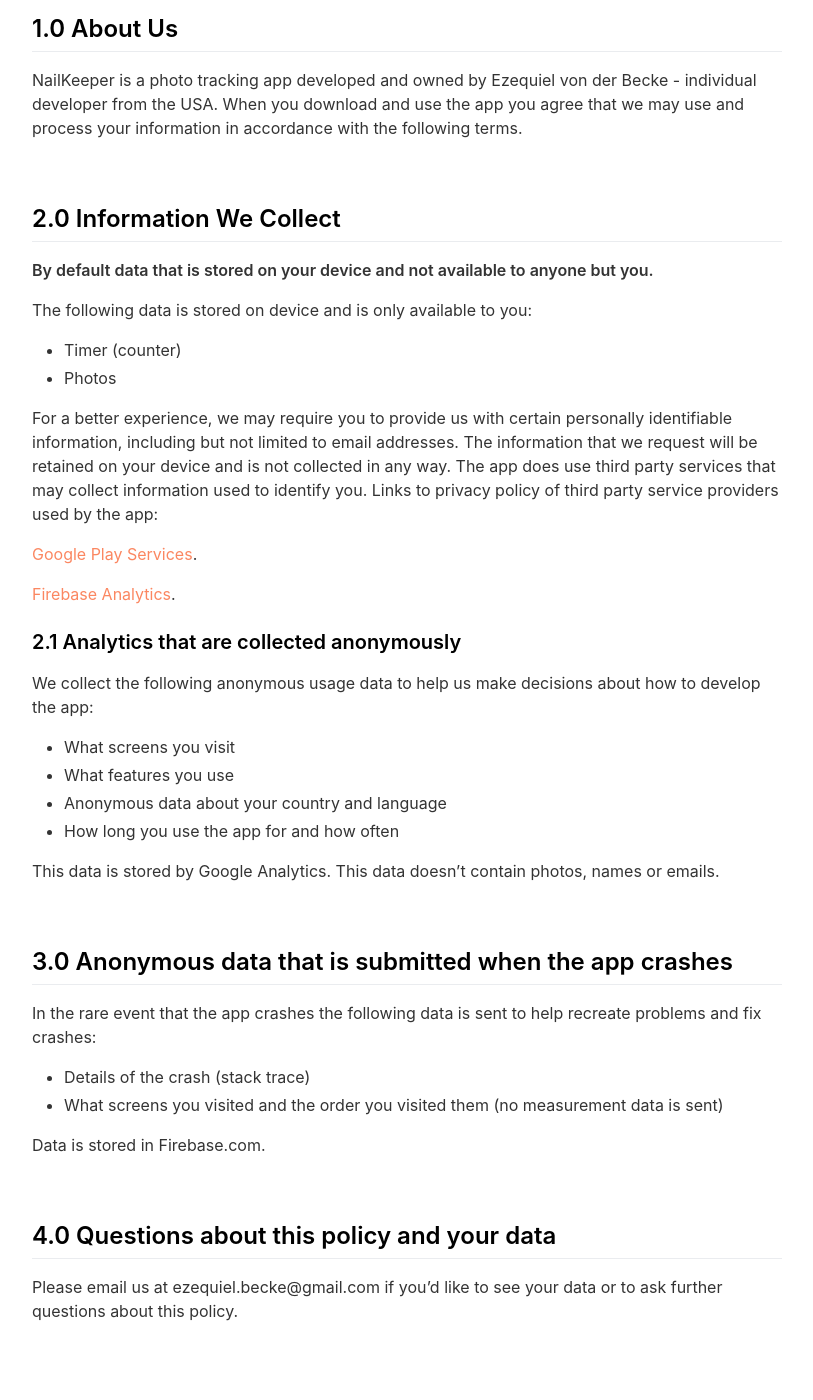
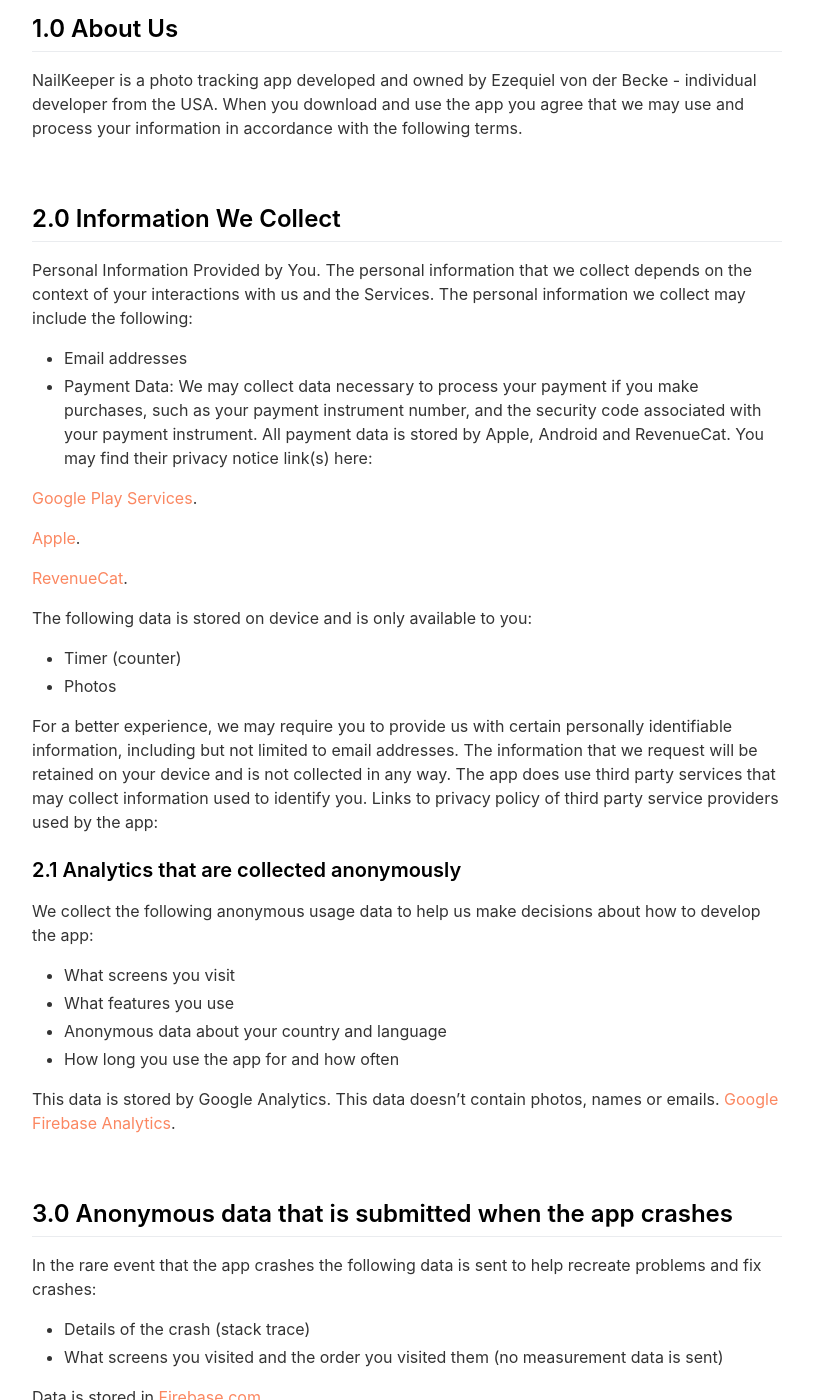
Before and after one commit to ezebecke/NailKeeper-page, a Jekyll site: the page built from _pages/privacypolicy.md, in a window 1280 px wide and 1400 px high, scrolled down 382 px. Shown: the whole window, without its empty margins (233-1046 px from the left). Built offline with Jekyll 4.4.1, drawn with Linux system fonts in a browser that asks for light colours; nearby versions of some CDN libraries.

Commit message:
Update to comply with Android data disclosure
"Your app is uploading users' Primary Account information to https://api.revenuecat.com without disclosing it in the privacy policy in Play Console."

```diff
--- a/_pages/privacypolicy.md
+++ b/_pages/privacypolicy.md
@@ -19,21 +19,27 @@
 
 ## 2.0 Information We Collect
 
-**By default data that is stored on your device and not available to anyone but you.**
+Personal Information Provided by You. The personal information that we collect depends on the context of your interactions with us and the Services. The personal information we collect may include the following:
+
+- Email addresses
+- Payment Data: We may collect data necessary to process your payment if you make purchases, such as your payment instrument number, and the security code associated with your payment instrument. All payment data is stored by Apple, Android and RevenueCat. You may find their privacy notice link(s) here:
+
+[Google Play Services](https://policies.google.com/privacy).
+
+[Apple](https://www.apple.com/legal/privacy/data/en/apple-pay/and).
+
+[RevenueCat](https://www.revenuecat.com/privacy/).
+
 
 The following data is stored on device and is only available to you:
 
 - Timer (counter)
 - Photos
 
+
 For a better experience, we may require you to provide us with certain personally identifiable information, including but not limited to email addresses. The information that we request will be retained on your device and is not collected in any way.
 The app does use third party services that may collect information used to identify you.
 Links to privacy policy of third party service providers used by the app:
-
-[Google Play Services](https://policies.google.com/privacy).
-
-
-[Firebase Analytics](https://firebase.google.com/policies/analytics).
 
 ### 2.1 Analytics that are collected anonymously
 We collect the following anonymous usage data to help us make decisions about how to develop the app:
@@ -43,6 +49,7 @@
 - How long you use the app for and how often
 
 This data is stored by Google Analytics. This data doesn’t contain photos, names or emails.
+[Google Firebase Analytics](https://firebase.google.com/policies/analytics).
 
 <br>
 
@@ -52,7 +59,7 @@
 - Details of the crash (stack trace)
 - What screens you visited and the order you visited them (no measurement data is sent)
 
-Data is stored in Firebase.com.
+Data is stored in [Firebase.com](https://firebase.google.com/policies/analytics).
 
 <br>
 
```
